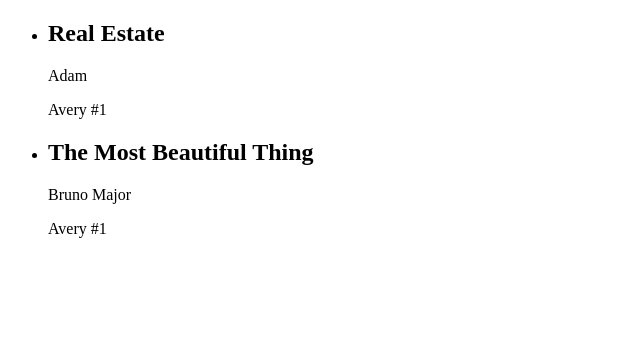
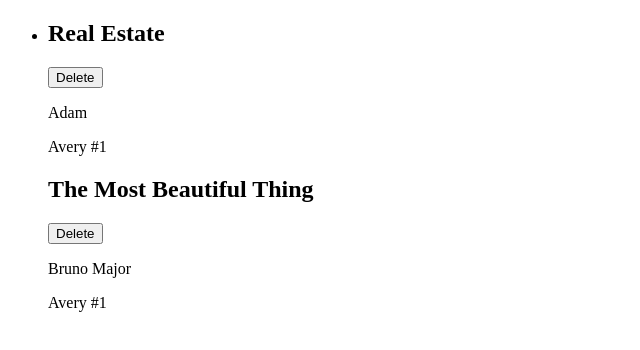
Before and after one commit to alaranci/playlist-app, a Vue app: page / in a window 1280 px wide. Shown: the top 350 px of the page, without its empty margins (0-640 px from the left). Built offline with nearby package versions, Linux system fonts and the light colour scheme.

Commit message:
components and props

```diff
--- a/src/App.vue
+++ b/src/App.vue
@@ -1,15 +1,25 @@
 <template>
   <ul>
-    <li v-for="song in playlist" :key="song.id">
-      <h2>{{ song.title }}</h2>
-      <p>{{ song.writer }}</p>
-      <span>{{ song.place }}</span>
+    <li>
+      <playlist-component
+        v-for="song in playlist"
+        :key="song.id"
+        :title="song.title"
+        :writer="song.writer"
+        :place="song.place"
+      ></playlist-component>
     </li>
   </ul>
 </template>
 
 <script>
+import PlaylistComponent from './components/PlaylistComponent.vue';
+
 export default {
+  components: {
+    PlaylistComponent,
+  },
+
   data() {
     return {
       playlist: [
--- /dev/null
+++ b/src/components/PlaylistComponent.vue
@@ -0,0 +1,22 @@
+<template>
+  <div class="header">
+    <h2>{{ title }}</h2>
+    <button>Delete</button>
+  </div>
+  <div class="content">
+    <p>{{ writer }}</p>
+  </div>
+  <div class="footer">
+    <span>{{ place }}</span>
+  </div>
+</template>
+
+<script>
+export default {
+  props: {
+    title: String,
+    writer: String,
+    place: String,
+  },
+};
+</script>
```
